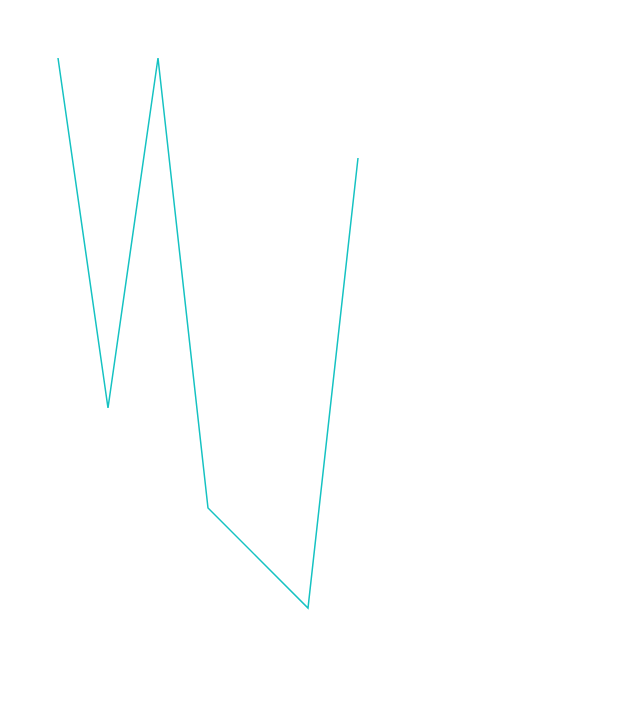
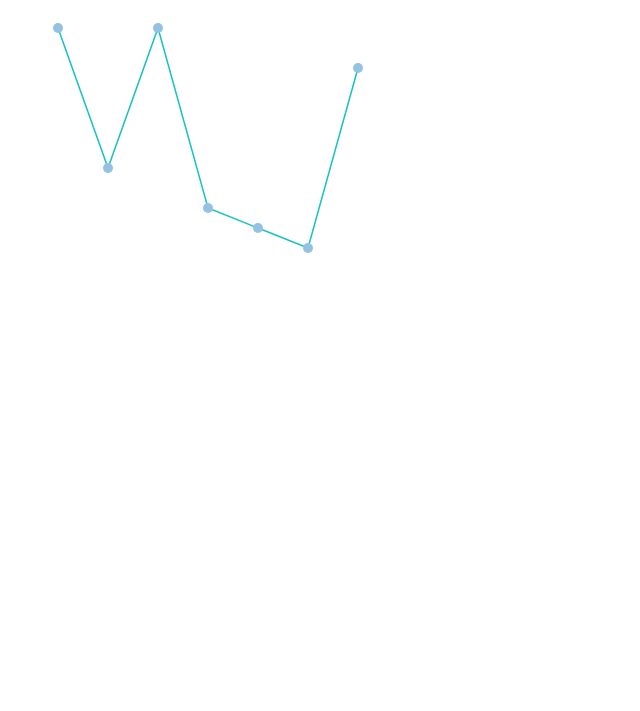
Before and after one commit to anandk/datavis, a plain HTML site: page src/SimpleLineGraph.html in a window 1280 px wide. Shown: the whole page, without its empty margins (0-640 px from the left). Drawn offline with nearby package versions, Linux system fonts and the light colour scheme.

Commit message:
Added circles on plotting points & reorganised as functions

```diff
--- a/src/SimpleLineGraph.html
+++ b/src/SimpleLineGraph.html
@@ -2,7 +2,8 @@
 <head>
     <script src="http://d3js.org/d3.v3.min.js"></script>
     <style>
-        path {fill:none;stroke:#15c2c2;stroke-width: 1.5px;} //fill:none is vital for line graph
+        path {fill:none;stroke:#15c2c2;stroke-width: 1.5px;}
+        circle {fill:#95c2e2;}
     </style>
 </head>
 
@@ -10,16 +11,34 @@
 <script type="text/javascript">
     //Arbitrary x, y coordinates
     var sampleData = [[1,1],[2,8],[3,1],[4,10],[5,11],[6,12],[7,3]];
-
-    var lineFunc = d3.svg.line()
-    .x(function(d,i) { return 50*d[0]; }) //Multiplying simply to amplify
-    .y(function(d,i) { return 50*d[1]; });//Multiplying simply to amplify
-
     var svg = d3.select("body").append("svg")
               .attr("width",500)   //One could do without these attr but
               .attr("height",700); //rendering is only partial on some browsers
+    drawLineChart(svg);
+    drawCirclesOnPoints(svg);
 
-    svg.append("path").datum(sampleData).attr("class","lineChart").attr("d",lineFunc);
+    function drawLineChart(svg) {
+        var lineFunc = d3.svg.line()
+                            .x(function(d,i) { return 50*d[0]; }) //Multiplying simply to amplify
+                            .y(function(d,i) { return 20*d[1]; });//Multiplying simply to amplify
+        svg.append("path")
+           .datum(sampleData)
+           .attr("class","lineChart")
+           .attr("d",lineFunc);
+
+    }
+
+    function drawCirclesOnPoints(svg) {
+        var g = svg.append("g").attr("class","points");
+        g.selectAll("circle")
+         .data(sampleData)
+         .enter()
+         .append("circle")
+         .attr("cx",function(d,i) { return 50*d[0]; })
+         .attr("cy",function(d,i) { return 20*d[1]; })
+         .attr("r",5);
+    }
+
 </script>
 </body>
 </html>
```
